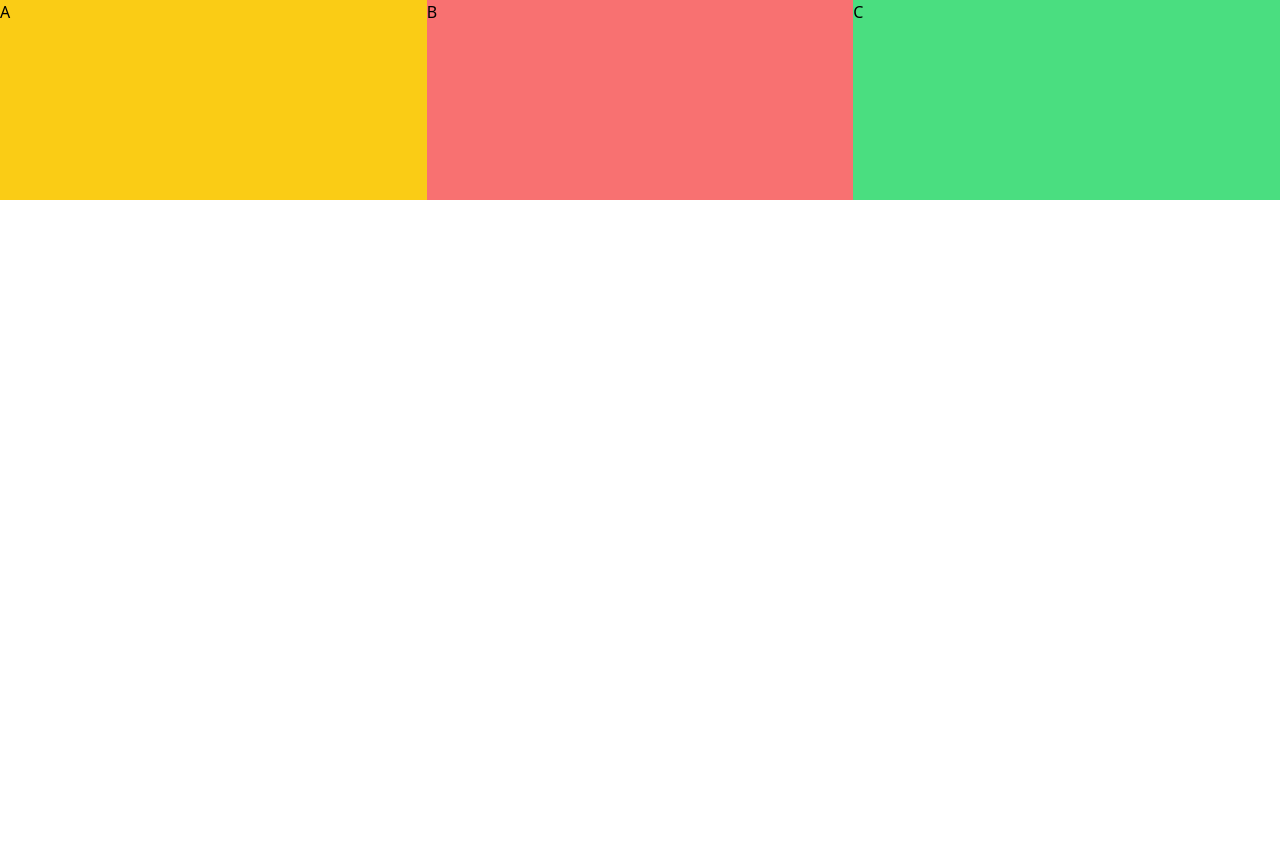
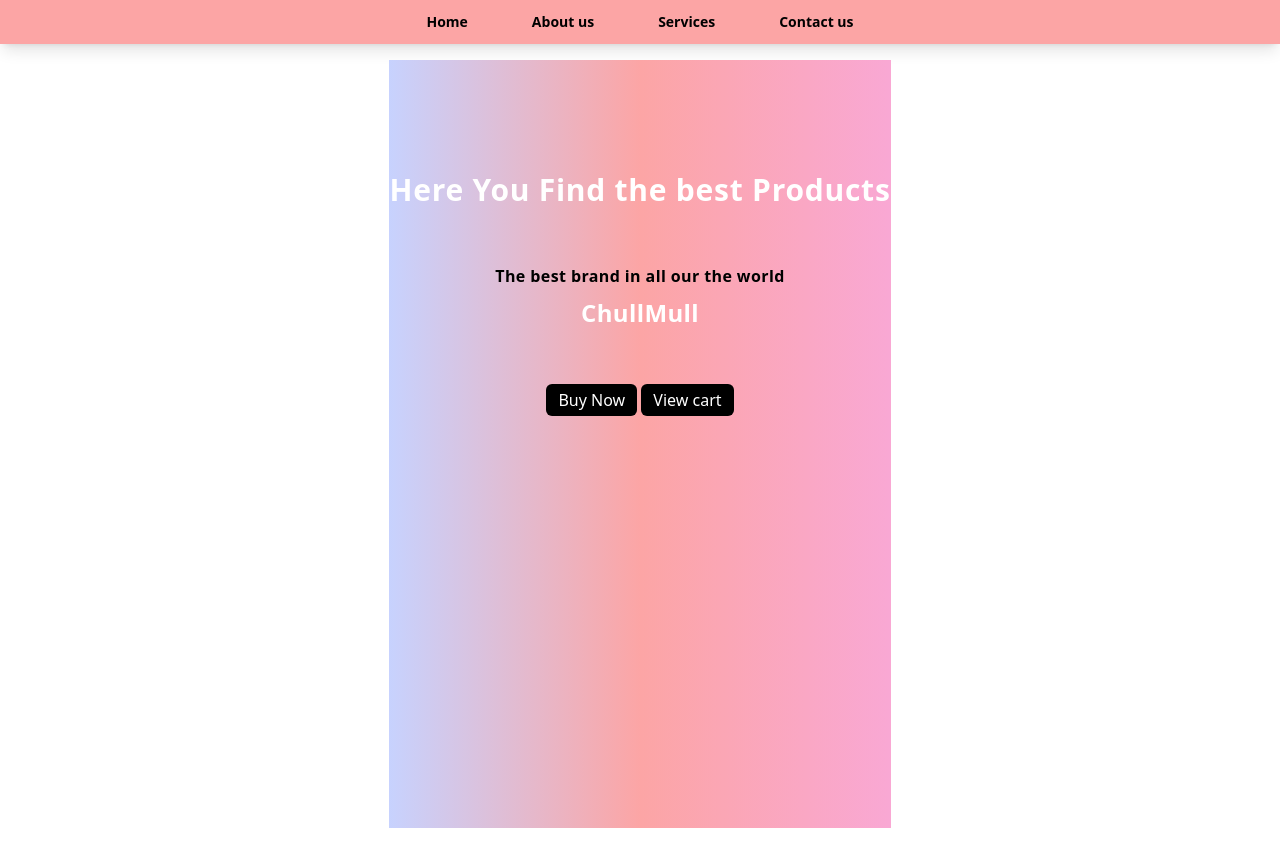
Before and after one commit to muhammadali1877/webb, a plain HTML site: page index.html in a window 1280 px wide. Before the commit the page ends 800 px from the top, so only its background shows below. Drawn offline with nearby package versions, Linux system fonts and the light colour scheme.

Commit message:
landing page

```diff
--- a/index.html
+++ b/index.html
@@ -8,17 +8,46 @@
     <title>Document</title>
   </head>
   <body>
-    <div class="flex flex-wrap">
-      <div class="bg-yellow-400 h-[200px] w-full   md:w-1/2   lg:w-1/3  ">
-        A
+    <nav>
+      <div class="shadow-lg">
+        <ul
+          class="flex space-x-16 justify-center px-3 py-3 font-semibold text-sm bg-red-300"
+        >
+          <li><a href="#">Home</a></li>
+          <li><a href="">About us</a></li>
+          <li><a href="">Services</a></li>
+          <li><a href="">Contact us</a></li>
+        </ul>
       </div>
-           <div class="bg-red-400 h-[200px]   w-full  md:w-1/2   lg:w-1/3 ">
-       B
+    </nav>
+
+    <div
+      class="grid grid-cols-1 py-4 rounded-md justify-self-center min-h-screen"
+    >
+      <div
+        class="bg-gradient-to-r from-indigo-200 via-red-300 to-pink-300 text-center pt-14"
+      >
+        <h1 class="text-3xl text-white font-semibold tracking-wide pt-14">
+          Here You Find the best Products
+        </h1>
+        <p class="text-black py-12 leading-10 tracking-wide font-semibold">
+          The best brand in all our the world <br />
+          <span class="text-white text-2xl py-3"> ChullMull </span>
+        </p>
+        <button class="text-white bg-black px-3 py-1 rounded-md">
+          Buy Now
+        </button>
+        <button class="text-white bg-black px-3 py-1 rounded-md">
+          View cart
+        </button>
       </div>
-      <div class="bg-green-400  h-[200px] w-full
-      md:w-full  lg:w-1/3  " >
-        C
-      </div>
+    </div>
+
+
+
+    <div>
+
+
     </div>
   </body>
 </html>
```
Also changed, not shown: images/pic1.jpg (added).
